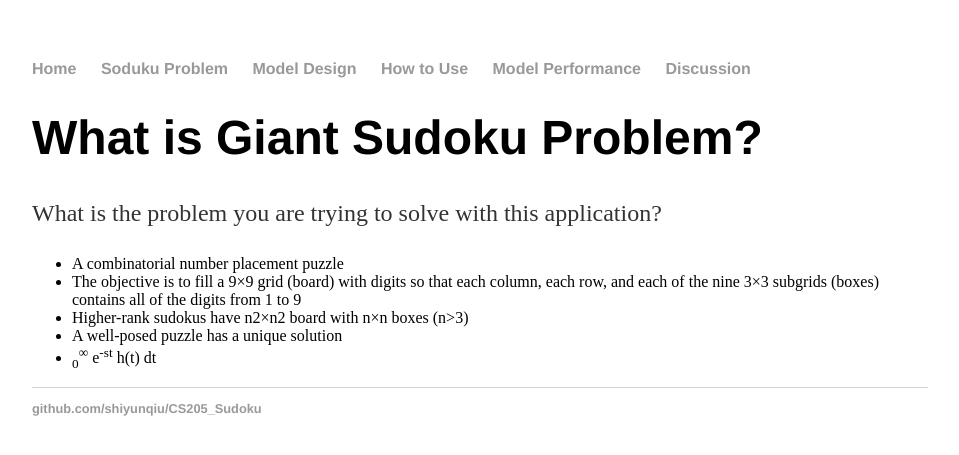
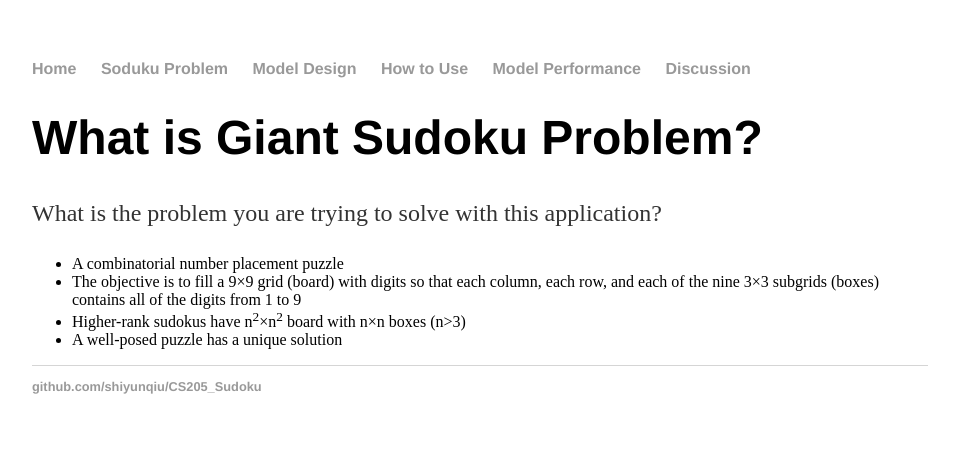
Before and after one commit to shuxiangru/CS205_G1.github.io, a Jekyll site: the page built from sudoku/index.html, in a window 1280 px wide. Shown: the top 455 px of the page, without its empty margins (160-1119 px from the left). Built offline with Jekyll 4.4.1, drawn with Linux system fonts in a browser that asks for light colours.

Commit message:
Update index.html

```diff
--- a/sudoku/index.html
+++ b/sudoku/index.html
@@ -10,12 +10,8 @@ title: sudoku intro
 			  <li>A combinatorial number placement puzzle</li>
 			  <li>The objective is to fill a 9×9 grid (board) with digits so that each column, each row, and each of the nine 3×3 subgrids (boxes) contains all of the digits from 1 to 9
 </li>
-			  <li>Higher-rank sudokus have n2×n2 board with n×n boxes (n>3)</li>
+			  <li>Higher-rank sudokus have n<sup>2</sup>×n<sup>2</sup> board with n×n boxes (n>3)</li>
 			  <li>A well-posed puzzle has a unique solution </li>
-			<li> <math>
-	H(s) = ∫<sub>0</sub><sup>∞</sup> e<sup>-st</sup> h(t) dt
-</math> </li>
-
 			</ul>
 
 		</div>
```
